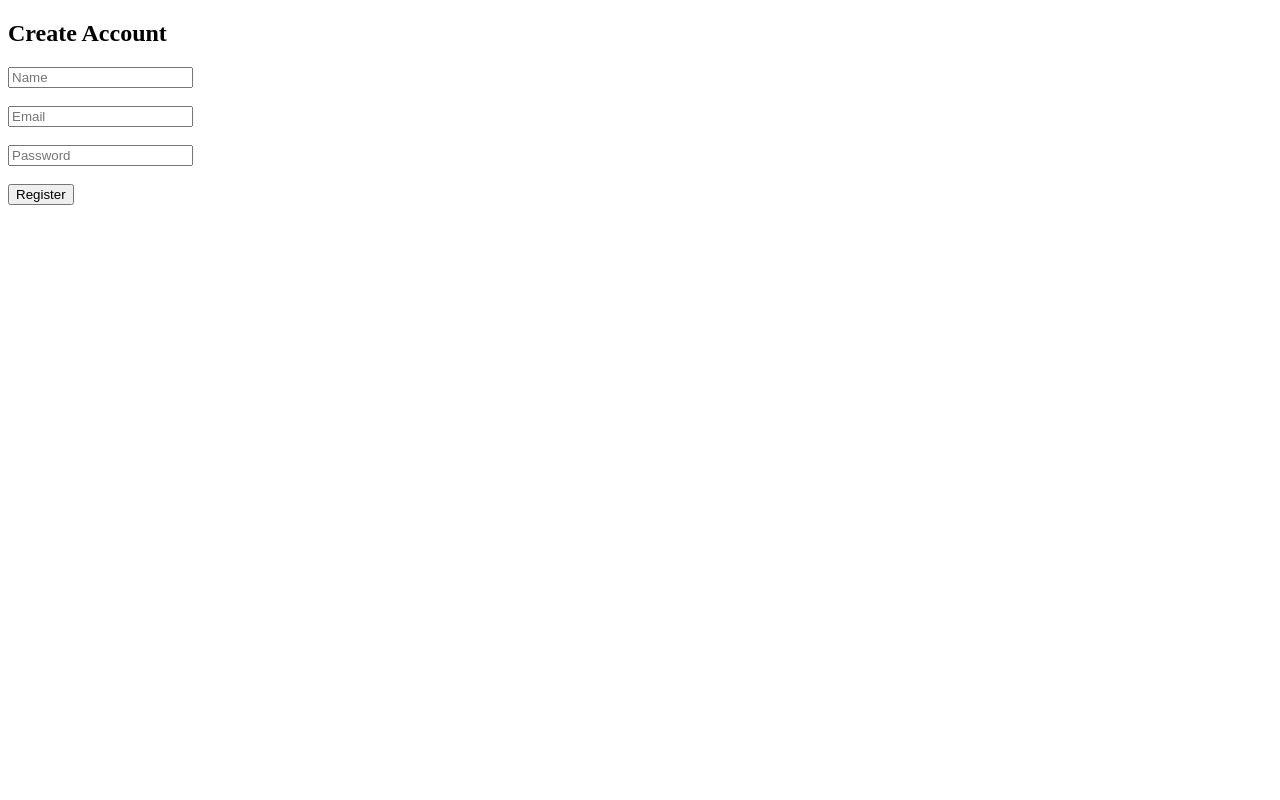
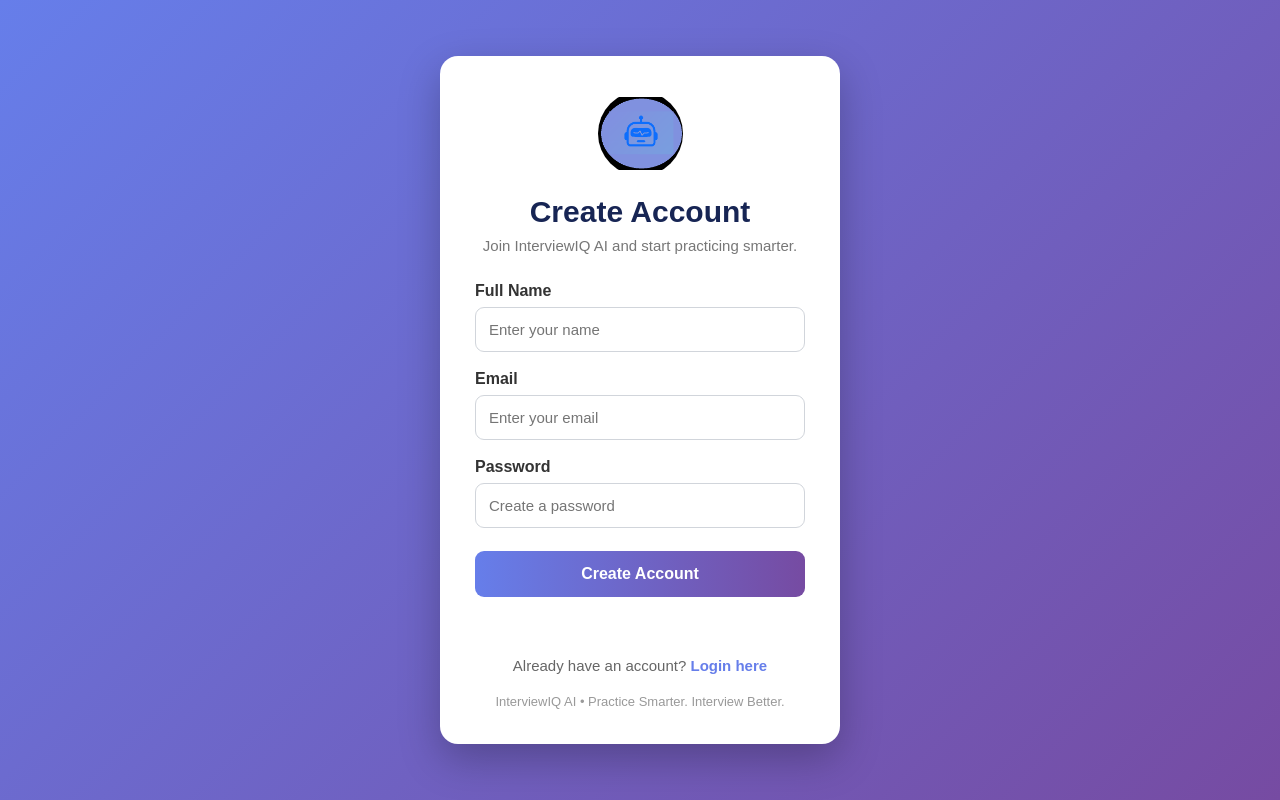
Before and after one commit to interview-project-team/interview_project, a plain HTML site: page register.html in a window 1280 px wide. Drawn offline with Linux system fonts and the light colour scheme.

Commit message:
Update register.html

```diff
--- a/register.html
+++ b/register.html
@@ -1,56 +1,325 @@
 <!DOCTYPE html>
-<html>
+<html lang="en">
 <head>
-    <title>Register - InterviewIQ</title>
+
+    <meta charset="UTF-8">
+    <meta name="viewport" content="width=device-width, initial-scale=1.0">
+
+    <title>Register - InterviewIQ AI</title>
+
+    <!-- FAVICON -->
+    <link rel="icon" type="image/png" href="Robot.png">
+
+    <style>
+
+        * {
+            box-sizing: border-box;
+            margin: 0;
+            padding: 0;
+            font-family: Arial, sans-serif;
+        }
+
+        body {
+            min-height: 100vh;
+            display: flex;
+            justify-content: center;
+            align-items: center;
+
+            background: linear-gradient(
+                135deg,
+                #667eea,
+                #764ba2
+            );
+        }
+
+        .register-container {
+            width: 400px;
+            background: white;
+
+            padding: 35px;
+
+            border-radius: 18px;
+
+            box-shadow:
+                0 15px 40px rgba(0, 0, 0, 0.25);
+
+            text-align: center;
+        }
+
+        .logo {
+            margin-bottom: 15px;
+        }
+
+        .logo img {
+            width: 85px;
+            height: 85px;
+
+            object-fit: contain;
+
+            border-radius: 50%;
+        }
+
+        h1 {
+            color: #172554;
+            font-size: 30px;
+            margin-bottom: 8px;
+        }
+
+        .subtitle {
+            color: #777;
+            margin-bottom: 28px;
+            font-size: 15px;
+        }
+
+        .form-group {
+            text-align: left;
+            margin-bottom: 18px;
+        }
+
+        label {
+            display: block;
+
+            font-weight: bold;
+
+            color: #333;
+
+            margin-bottom: 7px;
+        }
+
+        input {
+            width: 100%;
+
+            padding: 13px;
+
+            border: 1px solid #d1d5db;
+
+            border-radius: 9px;
+
+            font-size: 15px;
+
+            transition: 0.2s;
+        }
+
+        input:focus {
+            outline: none;
+
+            border-color: #667eea;
+
+            box-shadow:
+                0 0 0 3px rgba(102, 126, 234, 0.15);
+        }
+
+        button {
+            width: 100%;
+
+            padding: 14px;
+
+            margin-top: 5px;
+
+            border: none;
+
+            border-radius: 9px;
+
+            background: linear-gradient(
+                90deg,
+                #667eea,
+                #764ba2
+            );
+
+            color: white;
+
+            font-size: 16px;
+
+            font-weight: bold;
+
+            cursor: pointer;
+
+            transition: 0.2s;
+        }
+
+        button:hover {
+            transform: translateY(-1px);
+
+            box-shadow:
+                0 5px 15px rgba(102, 126, 234, 0.3);
+        }
+
+        button:disabled {
+            background: #999;
+            cursor: not-allowed;
+            transform: none;
+            box-shadow: none;
+        }
+
+        #message {
+            margin-top: 18px;
+
+            font-weight: bold;
+
+            min-height: 20px;
+        }
+
+        .login-link {
+            margin-top: 22px;
+
+            color: #666;
+
+            font-size: 15px;
+        }
+
+        .login-link a {
+            color: #667eea;
+
+            text-decoration: none;
+
+            font-weight: bold;
+        }
+
+        .login-link a:hover {
+            text-decoration: underline;
+        }
+
+        .brand {
+            margin-top: 20px;
+
+            font-size: 13px;
+
+            color: #999;
+        }
+
+    </style>
+
 </head>
+
 <body>
 
-    <h2>Create Account</h2>
+    <div class="register-container">
+
+        <!-- CENTER IMAGE -->
+        <div class="logo">
+            <img src="Robot.png" alt="InterviewIQ AI">
+        </div>
+
+        <h1>Create Account</h1>
+
+        <p class="subtitle">
+            Join InterviewIQ AI and start practicing smarter.
+        </p>
+
 
         <form id="registerForm">
+
+            <div class="form-group">
+
+                <label for="name">
+                    Full Name
+                </label>
 
                 <input
                     type="text"
                     id="name"
-            placeholder="Name"
+                    placeholder="Enter your name"
                     required
                 >
 
-        <br><br>
+            </div>
+
+
+            <div class="form-group">
+
+                <label for="email">
+                    Email
+                </label>
 
                 <input
                     type="email"
                     id="email"
-            placeholder="Email"
+                    placeholder="Enter your email"
                     required
                 >
 
-        <br><br>
+            </div>
+
+
+            <div class="form-group">
+
+                <label for="password">
+                    Password
+                </label>
 
                 <input
                     type="password"
                     id="password"
-            placeholder="Password"
+                    placeholder="Create a password"
                     required
                 >
 
-        <br><br>
+            </div>
 
-        <button type="submit">Register</button>
+
+            <button
+                type="submit"
+                id="registerButton"
+            >
+                Create Account
+            </button>
 
         </form>
 
+
         <p id="message"></p>
+
+
+        <div class="login-link">
+
+            Already have an account?
+
+            <a href="login.html">
+                Login here
+            </a>
+
+        </div>
+
+
+        <div class="brand">
+            InterviewIQ AI • Practice Smarter. Interview Better.
+        </div>
+
+    </div>
+
 
     <script>
 
-        document.getElementById("registerForm").addEventListener("submit", async function(event) {
+        document
+        .getElementById("registerForm")
+        .addEventListener("submit", async function(event) {
 
             event.preventDefault();
 
-            const name = document.getElementById("name").value;
-            const email = document.getElementById("email").value;
-            const password = document.getElementById("password").value;
+
+            const name =
+                document.getElementById("name").value.trim();
+
+            const email =
+                document.getElementById("email").value.trim();
+
+            const password =
+                document.getElementById("password").value;
+
+
+            const message =
+                document.getElementById("message");
+
+            const button =
+                document.getElementById("registerButton");
+
+
+            message.textContent = "";
+
+            button.disabled = true;
+
+            button.textContent = "Creating Account...";
+
 
             try {
 
@@ -71,32 +340,57 @@
                     }
                 );
 
+
                 const data = await response.json();
+
 
                 if (response.ok) {
 
-                    document.getElementById("message").textContent =
-                        "Registration successful! You can now login.";
+                    message.textContent =
+                        "Registration successful!";
 
-                    setTimeout(() => {
-                        window.location.href = "login.html";
-                    }, 1500);
+                    message.style.color = "green";
 
-                } else {
 
-                    document.getElementById("message").textContent =
-                        data.message || "Registration failed.";
+                    setTimeout(function() {
+
+                        window.location.href =
+                            "login.html";
+
+                    }, 1000);
 
                 }
 
-            } catch (error) {
+                else {
 
-                console.error(error);
+                    message.textContent =
+                        data.message ||
+                        "Registration failed.";
 
-                document.getElementById("message").textContent =
+                    message.style.color = "red";
+
+                }
+
+            }
+
+            catch (error) {
+
+                console.error(
+                    "Registration error:",
+                    error
+                );
+
+                message.textContent =
                     "Unable to connect to server.";
 
+                message.style.color = "red";
+
             }
+
+
+            button.disabled = false;
+
+            button.textContent = "Create Account";
 
         });
 
```
Lines whose indentation alone changed are shown as unchanged.
